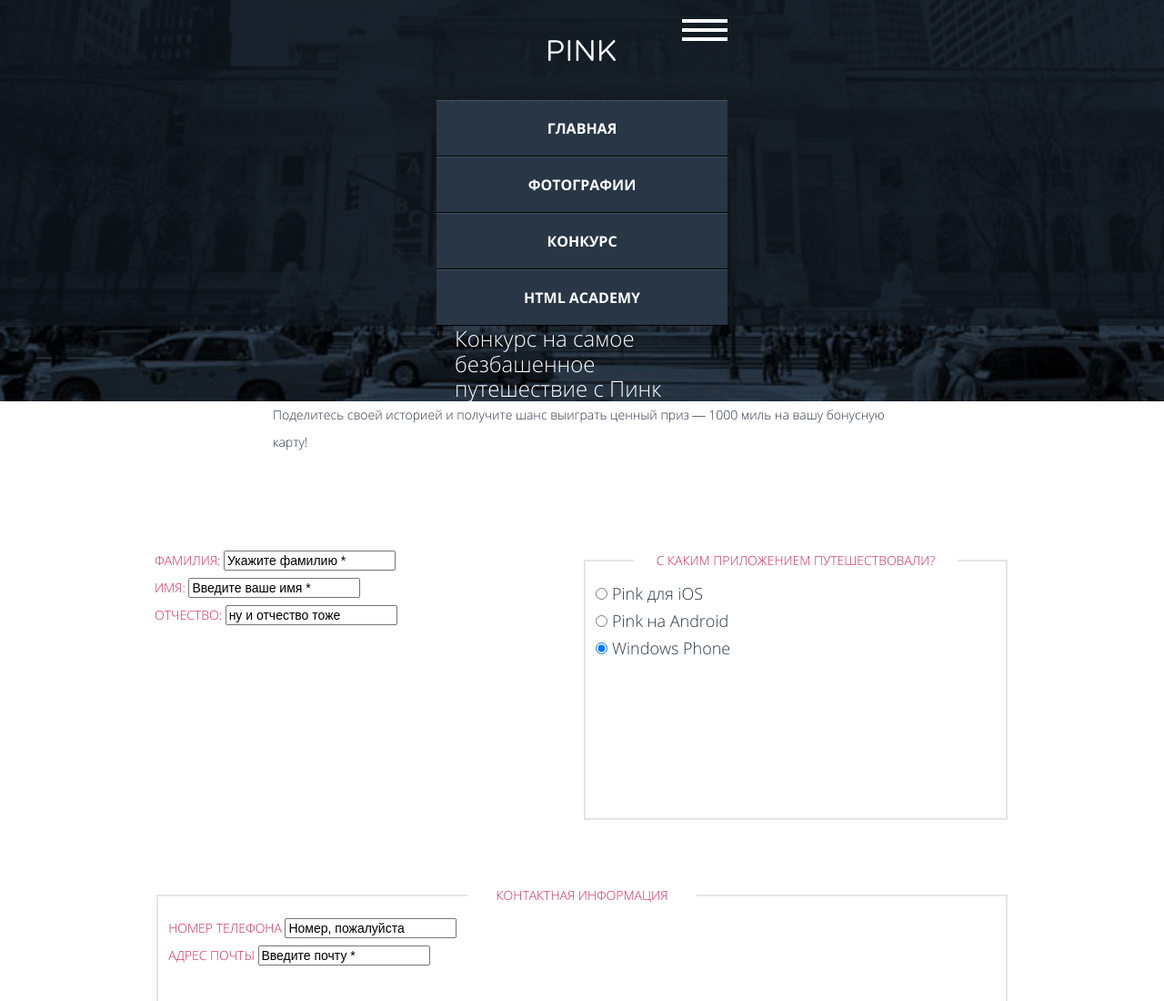
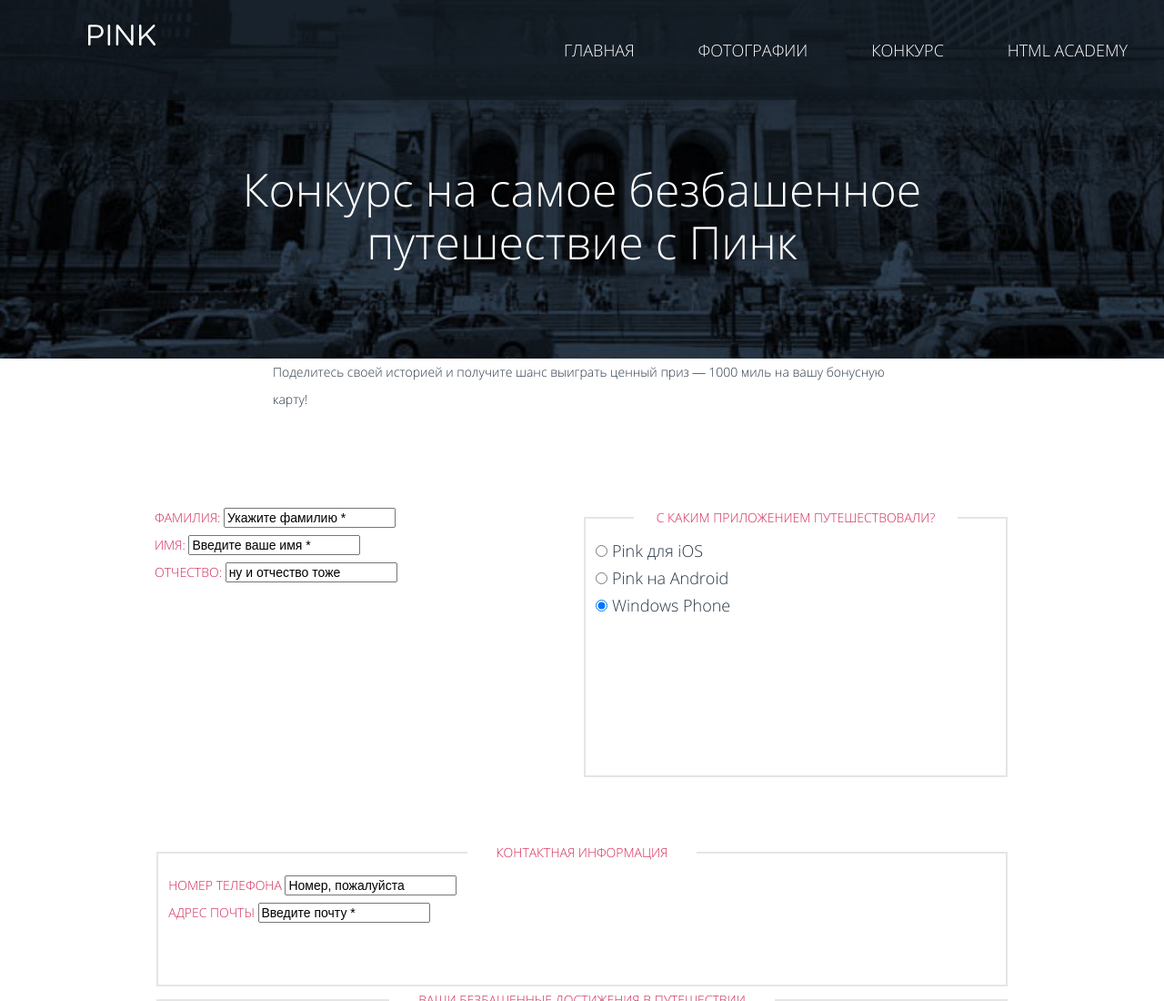
Before and after one commit to natpuot92/152586-pink, a plain HTML site: page form.html in a window 1280 px wide. Shown: the top 1100 px of the page at 91% size. Drawn offline with nearby package versions, Linux system fonts and the light colour scheme; files that its build step writes are made by us from their sources; files whose address does not match are found by name; a web font is replaced by a local one.

Commit message:
Стилизация header

```diff
--- a/form.html
+++ b/form.html
@@ -10,6 +10,7 @@
   <body class="body">
      <header class="page-header page-header--item">
          <nav class="main-nav main-nav--closed">
+          <div class="main-nav__wrapper">
            <div class="main-nav__logo-container">
               <a class="main-nav__logo" href="index.html">
                  <button class="main-nav__btn" type="button">гамбургер
@@ -18,7 +19,7 @@
            </div>
           <ul class="main-nav__items">
              <li class="main-nav__item  main-nav__item--active">
-             <a href="index.html">Главная </a></li>
+             <a href="index.html">Главная</a></li>
              <li class="main-nav__item">
              <a href="foto.html">Фотографии</a></li>
              <li class="main-nav__item">
@@ -26,6 +27,7 @@
              <li class="main-nav__item">
              <a href="">HTML Academy</a></li>
            </ul>
+          </div>
          </nav>
          <div class="page-header-item__desc">
          Конкурс на самое безбашенное путешествие с Пинк
--- a/sass/blocks/main-nav.scss
+++ b/sass/blocks/main-nav.scss
@@ -1,13 +1,20 @@
 .main-nav {
   position: relative;
   background: rgba(17, 24, 30, 0.7);
+  z-index: 2;
 }
 
 .main-nav__logo-container {
   position: relative;
   display: flex;
-  @include phone-container;
   min-height: 66px;
+  padding: 0 20px;
+}
+
+.main-nav--opened .main-nav__logo-container{
+  min-height: 69px;
+  background: #283645;
+  border-bottom: 1px solid black;
 }
 
 .main-nav__logo {
@@ -21,12 +28,11 @@
 
 .main-nav__btn {
   position: absolute;
+  top: 21px;
+  right: 30px;
   width: 50px;
   height: 24px;
-  top: 21px;
-  right: 0;
   font-size: 0;
-
   background: none;
   cursor: pointer;
   border: none;
@@ -53,16 +59,15 @@
 }
 
 .main-nav--opened .main-nav__btn {
-  top: 0;
-  right: auto;
-  left: 0;
-
+  top: 21px;
+  right: 20px;
+  width: 30px;
+  height: 30px;
   &::before,
   &::after {
     content: "";
     position: absolute;
-    top: 24px;
-    left: 18px;
+    left: 0;
 
     width: 30px;
     height: 4px;
@@ -80,9 +85,18 @@
 
 }
 
-.main-nav__items {
+.main-nav--closed .main-nav__items {
+  display: none;
+  margin: 0;
+  padding: 0;
+  background: #283645;
+}
+
+.main-nav--opened .main-nav__items {
+  position: absolute;
   display: block;
-  @include phone-container;
+  width: 100%;
+  margin: 0;
   padding: 0;
   background: #283645;
 }
@@ -107,17 +121,73 @@
 }
 
 @media (min-width: 700px) {
-  .main-nav__logo {
+  .main-nav {
     min-height: 110px;
   }
 
   .main-nav__logo {
-    @include tablet-container;
+    min-height: 23px;
+    width: 148px;
+    margin-top: 44px;
+
   }
+
+  .main-nav--opened .main-nav__logo-container {
+    min-height: 109px;
+  }
+
+  .main-nav--closed .main-nav__btn {
+     top: 44px;
+     right: 40px;
+  }
+
+   .main-nav--opened .main-nav__btn {
+     top: 44px;
+     right: 40px;
+  }
+
 }
 
 @media (min-width: 1200px) {
+ .main-nav__logo-container {
+    min-height: 110px;
+   width: 200px;
+  }
+
   .main-nav__logo {
-    @include desktop-container;
+  width: 148px;
+  margin-top: 27px;
+  }
+
+  .main-nav__btn {
+    display: none;
+  }
+
+  .main-nav {
+    display: flex;
+  }
+
+  .main-nav .main-nav__items {
+    display: flex;
+    align-items: center;
+    justify-content: space-between;
+    min-height: 110px;
+    width: 620px;
+    margin-left: auto;
+    background: none;
+    text-transform: none;
+  }
+
+  .main-nav__item a {
+    font-size: 18px;
+    font-weight: lighter;
+    border-bottom: none;
+    border-top: none;
+  }
+
+  .main-nav__wrapper {
+    display: flex;
+    width: 1200px;
+    margin: 0 auto;
   }
 }
--- a/sass/blocks/page-header.scss
+++ b/sass/blocks/page-header.scss
@@ -45,6 +45,8 @@
 
 .page-header-item__desc {
   @include phone-container;
+  margin-top: 33px;
+  text-align: center;
   font-size: 24px;
   font-family: $font;
   font-weight: lighter;
@@ -71,11 +73,19 @@
     height: 545px;
     width: 468px;
   }
+
+  .page-header-item__desc {
+    width: 520px;
+    margin-top: 80px;
+    font-size: 50px;
+    font-weight: lighter;
+  }
 }
 
 @media (min-width: 1200px) {
   .page-header__iphone-container {
     min-height: 743px;
+
   }
 
   .page-header--item {
@@ -85,4 +95,9 @@
   .page-header__container {
     @include desktop-container;
   }
+
+  .page-header-item__desc {
+    width: 800px;
+    margin-top: 70px;
+  }
 }
```
Also changed, not shown: foto.html (+2 -0 lines), index.html (+2 -0 lines).
